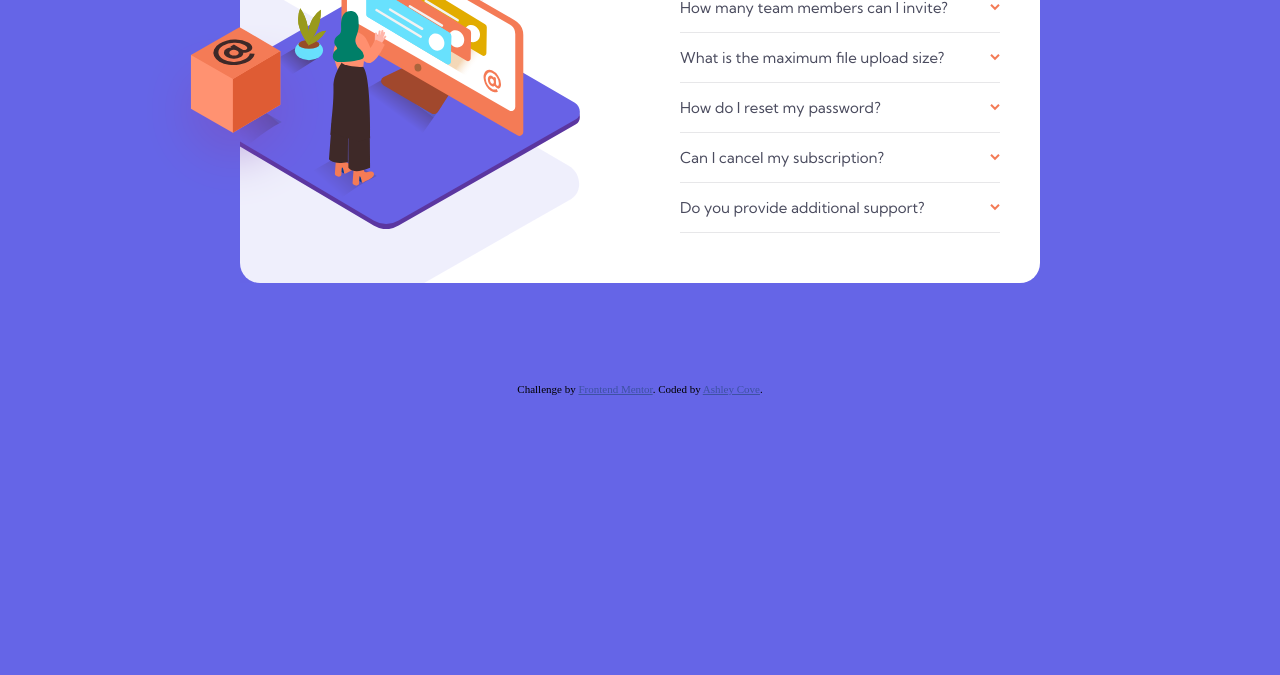
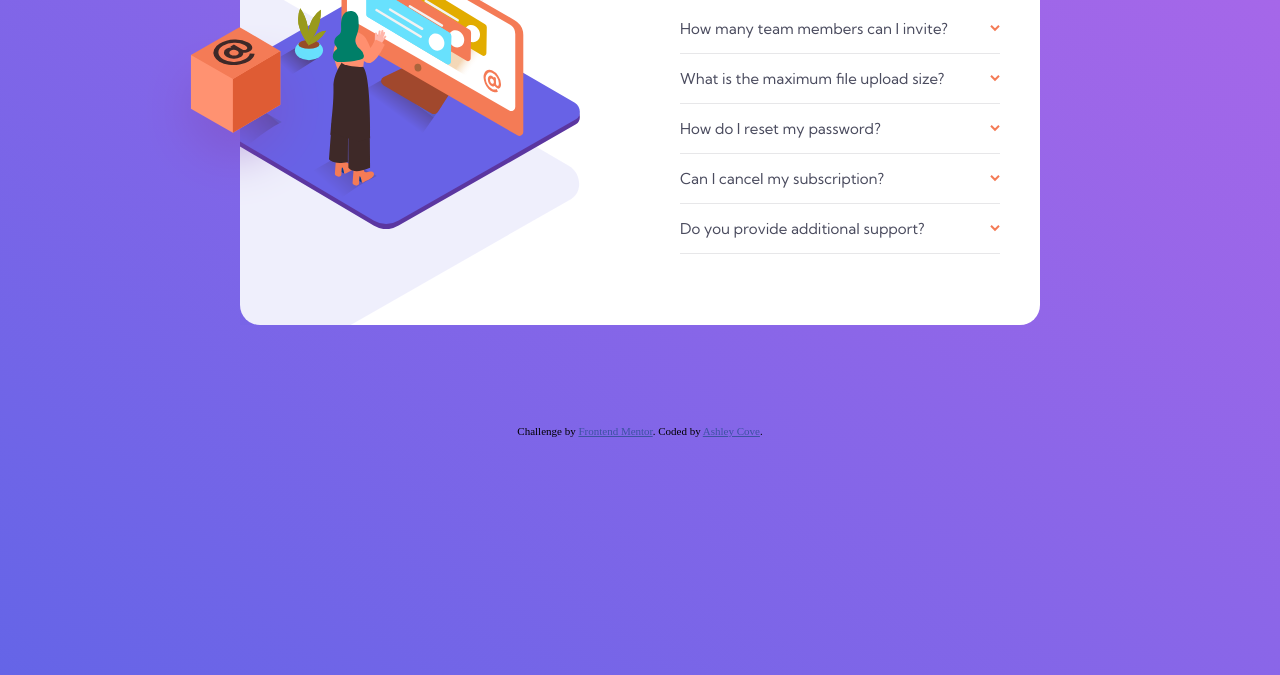
Before and after one commit to cove86/faq-accordion, a plain HTML site: page index.html in a window 1280 px wide. Shown: the part 225-900 px from the top of the page. Before the commit the page ends 800 px from the top, so only its background shows below. Drawn offline with Linux system fonts and the light colour scheme.

Commit message:
Added background properties to body and vh, also added height to .card

```diff
--- a/css/styles.css
+++ b/css/styles.css
@@ -9,7 +9,14 @@ html {
 }
 
 body {
-  background-color: hsl(240, 73%, 65%);
+  background-image: linear-gradient(
+    to top right,
+    hsl(240, 73%, 65%),
+    hsl(273, 75%, 66%)
+  );
+  background-size: cover;
+  background-repeat: no-repeat;
+  height: 100vh;
 }
 
 .card {
@@ -21,6 +28,7 @@ body {
   position: relative;
 
   width: 80rem;
+  height: 45rem;
 }
 
 .img-container {
```
